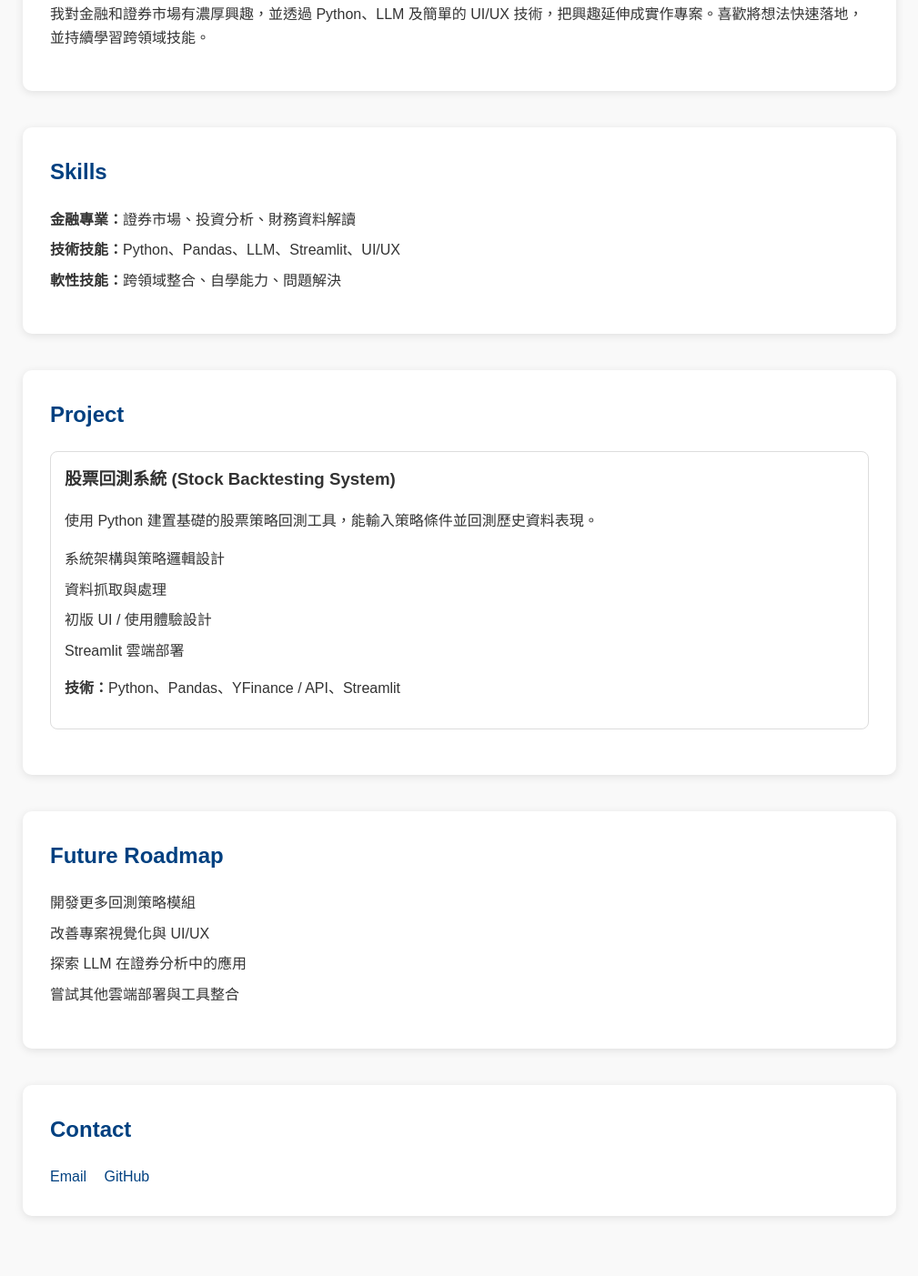
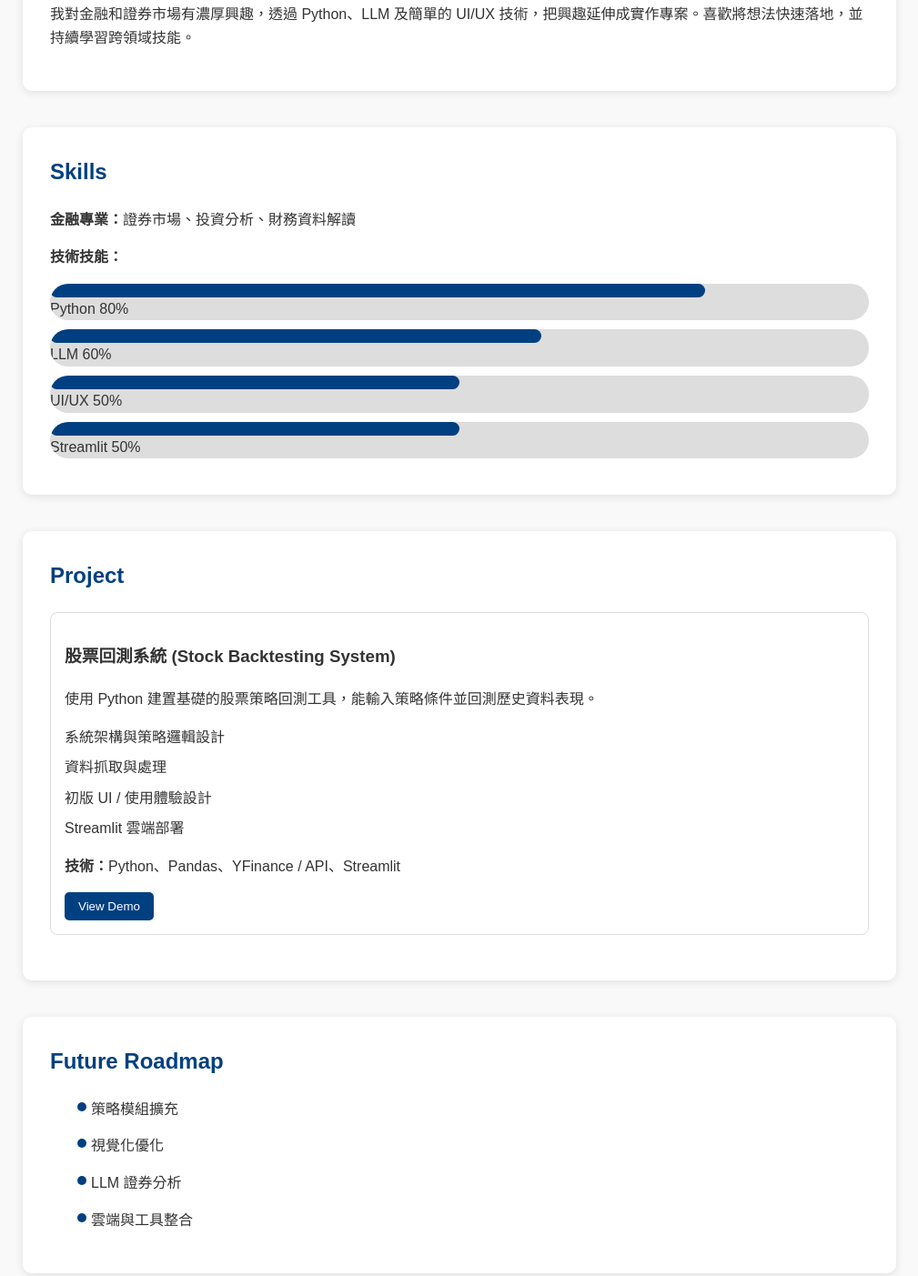
Before and after one commit to samule-hsieh/samule-hsieh.github.io, a plain HTML site: page index.html in a window 1280 px wide. Shown: the part 369-1772 px from the top of the page at 91% size, without its empty margins (135-1144 px from the left). Before the commit the page ends 1746 px from the top, so only its background shows below. Drawn offline with Linux system fonts and the light colour scheme.

Commit message:
Update index.html

```diff
--- a/index.html
+++ b/index.html
@@ -1,92 +1,55 @@
 <!DOCTYPE html>
 <html lang="zh-Hant">
 <head>
-  <meta charset="UTF-8">
-  <meta name="viewport" content="width=device-width, initial-scale=1.0">
-  <title>謝禮雋的履歷</title>
-  <style>
-    body {
-      font-family: Arial, sans-serif;
-      margin: 0;
-      padding: 0;
-      line-height: 1.6;
-      background-color: #f9f9f9;
-      color: #333;
-    }
-    header {
-      background-color: #004080;
-      color: #fff;
-      text-align: center;
-      padding: 60px 20px;
-    }
-    header h1 {
-      margin: 0;
-      font-size: 2.5em;
-    }
-    header p {
-      margin-top: 10px;
-      font-size: 1.2em;
-    }
-    section {
-      max-width: 900px;
-      margin: 40px auto;
-      background: #fff;
-      padding: 30px;
-      border-radius: 10px;
-      box-shadow: 0 2px 10px rgba(0,0,0,0.1);
-    }
-    h2 {
-      color: #004080;
-      margin-top: 0;
-    }
-    ul {
-      list-style: none;
-      padding: 0;
-    }
-    ul li {
-      margin-bottom: 8px;
-    }
-    .project-card {
-      border: 1px solid #ddd;
-      padding: 15px;
-      border-radius: 8px;
-      margin-bottom: 20px;
-    }
-    .project-card h3 {
-      margin-top: 0;
-    }
-    .contact a {
-      color: #004080;
-      text-decoration: none;
-      margin-right: 15px;
-    }
-    .contact a:hover {
-      text-decoration: underline;
-    }
-  </style>
+<meta charset="UTF-8">
+<meta name="viewport" content="width=device-width, initial-scale=1.0">
+<title>謝禮雋的履歷</title>
+<style>
+  body {font-family: Arial, sans-serif; margin:0; padding:0; line-height:1.6; background:#f9f9f9; color:#333;}
+  header {background:#004080; color:#fff; text-align:center; padding:60px 20px;}
+  header h1 {margin:0; font-size:2.5em;}
+  header p {margin-top:10px; font-size:1.2em;}
+  section {max-width:900px; margin:40px auto; background:#fff; padding:30px; border-radius:10px; box-shadow:0 2px 10px rgba(0,0,0,0.1); opacity:0; transform: translateY(20px); transition: all 0.8s ease;}
+  section.visible {opacity:1; transform: translateY(0);}
+  h2 {color:#004080; margin-top:0;}
+  ul {list-style:none; padding:0;}
+  ul li {margin-bottom:8px;}
+  .skill-bar {background:#ddd; border-radius:20px; overflow:hidden; margin-bottom:10px;}
+  .skill-fill {height:15px; background:#004080; width:0; border-radius:20px;}
+  .project-card {border:1px solid #ddd; padding:15px; border-radius:8px; margin-bottom:20px; transition: transform 0.3s;}
+  .project-card:hover {transform: scale(1.03);}
+  .project-card button {background:#004080; color:#fff; border:none; padding:8px 15px; border-radius:5px; cursor:pointer;}
+  .project-card button:hover {background:#0066cc;}
+  .contact a {color:#004080; text-decoration:none; margin-right:15px;}
+  .contact a:hover {text-decoration:underline;}
+  .timeline {position:relative; padding-left:30px;}
+  .timeline li {position:relative; margin-bottom:15px; padding-left:15px;}
+  .timeline li::before {content:''; position:absolute; left:0; top:5px; width:10px; height:10px; background:#004080; border-radius:50%;}
+</style>
 </head>
 <body>
 
 <header>
   <h1>謝禮雋</h1>
-  <p>金融背景 × 證券興趣的跨域探索者</p>
+  <p>金融專業 × 證券興趣的跨域學習者</p>
 </header>
 
-<section>
+<section id="about">
   <h2>About Me</h2>
-  <p>我對金融和證券市場有濃厚興趣，並透過 Python、LLM 及簡單的 UI/UX 技術，把興趣延伸成實作專案。喜歡將想法快速落地，並持續學習跨領域技能。</p>
+  <p>我對金融和證券市場有濃厚興趣，透過 Python、LLM 及簡單的 UI/UX 技術，把興趣延伸成實作專案。喜歡將想法快速落地，並持續學習跨領域技能。</p>
 </section>
 
-<section>
+<section id="skills">
   <h2>Skills</h2>
-  <ul>
-    <li><strong>金融專業：</strong>證券市場、投資分析、財務資料解讀</li>
-    <li><strong>技術技能：</strong>Python、Pandas、LLM、Streamlit、UI/UX</li>
-    <li><strong>軟性技能：</strong>跨領域整合、自學能力、問題解決</li>
-  </ul>
+  <p><strong>金融專業：</strong>證券市場、投資分析、財務資料解讀</p>
+  <p><strong>技術技能：</strong></p>
+  <div class="skill-bar"><div class="skill-fill" data-skill="80%"></div>Python 80%</div>
+  <div class="skill-bar"><div class="skill-fill" data-skill="60%"></div>LLM 60%</div>
+  <div class="skill-bar"><div class="skill-fill" data-skill="50%"></div>UI/UX 50%</div>
+  <div class="skill-bar"><div class="skill-fill" data-skill="50%"></div>Streamlit 50%</div>
 </section>
 
-<section>
+<section id="project">
   <h2>Project</h2>
   <div class="project-card">
     <h3>股票回測系統 (Stock Backtesting System)</h3>
@@ -98,27 +61,44 @@
       <li>Streamlit 雲端部署</li>
     </ul>
     <p><strong>技術：</strong>Python、Pandas、YFinance / API、Streamlit</p>
+    <button onclick="window.open('#', '_blank')">View Demo</button>
   </div>
 </section>
 
-<section>
+<section id="roadmap">
   <h2>Future Roadmap</h2>
-  <ul>
-    <li>開發更多回測策略模組</li>
-    <li>改善專案視覺化與 UI/UX</li>
-    <li>探索 LLM 在證券分析中的應用</li>
-    <li>嘗試其他雲端部署與工具整合</li>
+  <ul class="timeline">
+    <li title="開發更多回測策略模組">策略模組擴充</li>
+    <li title="改善專案視覺化與 UI/UX">視覺化優化</li>
+    <li title="探索 LLM 在證券分析中的應用">LLM 證券分析</li>
+    <li title="嘗試其他雲端部署與工具整合">雲端與工具整合</li>
   </ul>
 </section>
 
-<section>
+<section id="contact">
   <h2>Contact</h2>
   <div class="contact">
     <a href="mailto:samule.hsieh@gmail.com">Email</a>
-    <a href="https://github.com/samule-hsieh" target="_blank">GitHub</a>
-    <!-- 可以再加入 LinkedIn 或其他社群 -->
+    <a href="https://github.com/samule.hsieh@gmail.com" target="_blank">GitHub</a>
   </div>
 </section>
 
+<script>
+  // 滾動淡入效果
+  const sections = document.querySelectorAll('section');
+  const observer = new IntersectionObserver(entries => {
+    entries.forEach(entry => {
+      if(entry.isIntersecting){entry.target.classList.add('visible');}
+    });
+  }, {threshold:0.1});
+  sections.forEach(section => observer.observe(section));
+
+  // 技能條動畫
+  const skillFills = document.querySelectorAll('.skill-fill');
+  skillFills.forEach(fill => {
+    setTimeout(()=>{fill.style.width = fill.dataset.skill;}, 500);
+  });
+</script>
+
 </body>
 </html>
```
